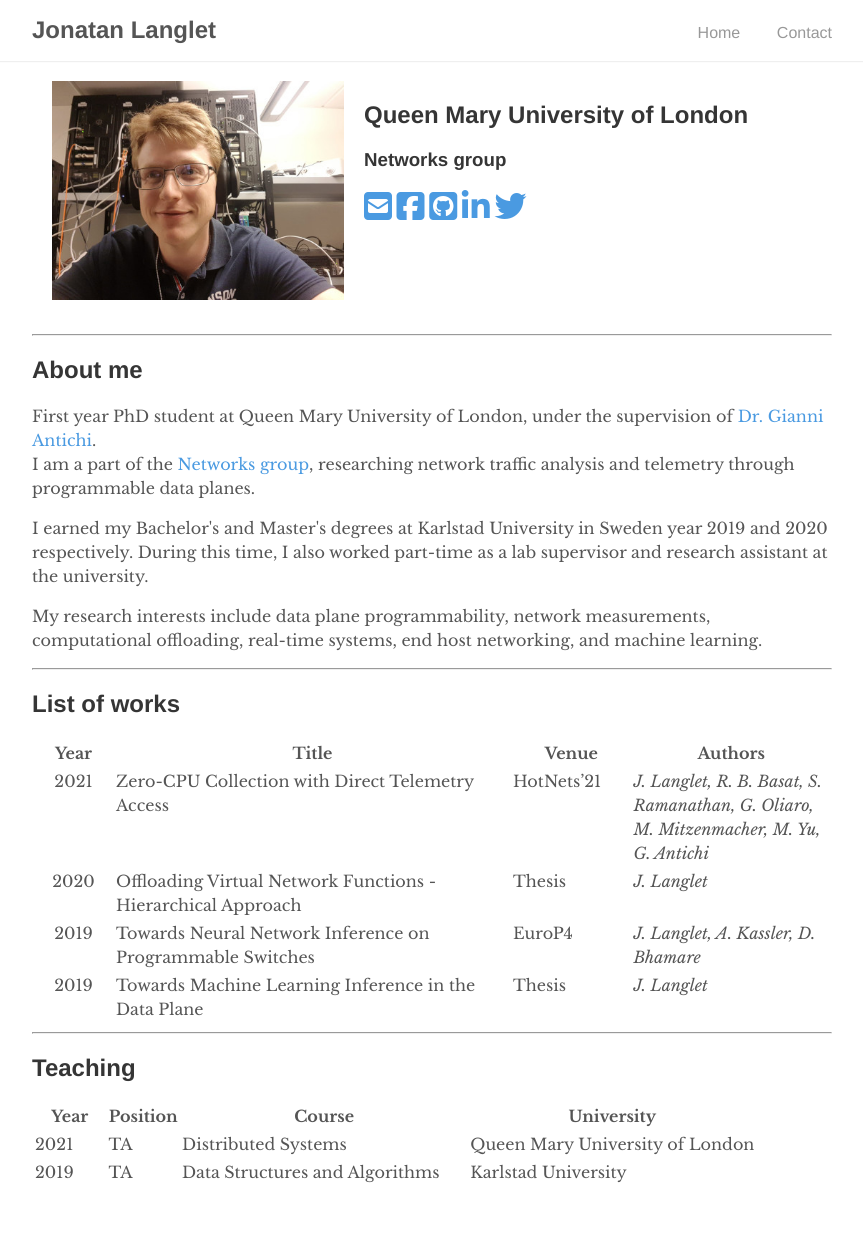
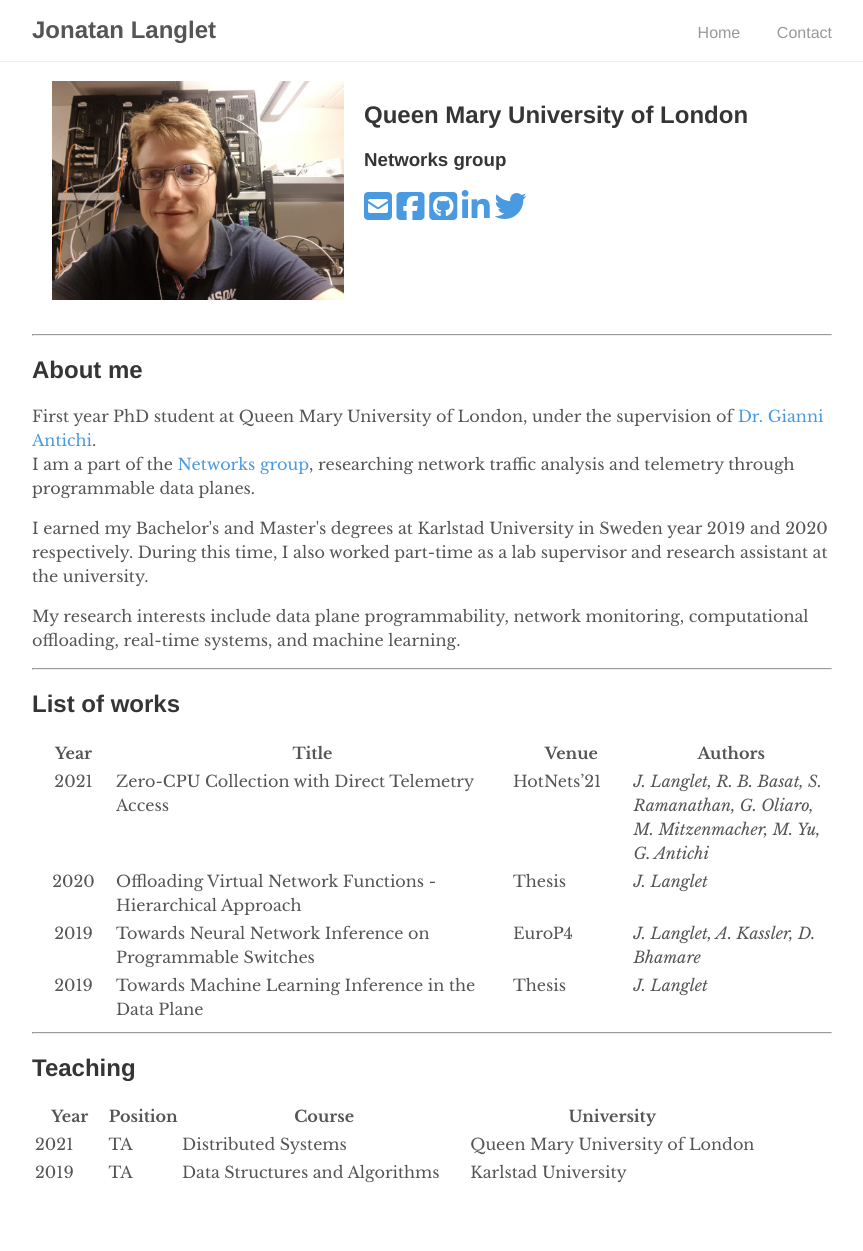
Before and after one commit to jonlanglet/jonlanglet.github.io, a Jekyll site: the page built from index.md, in a window 1280 px wide. Shown: the whole page, without its empty margins (208-1071 px from the left). Built offline with Jekyll 4.4.1, drawn with Linux system fonts in a browser that asks for light colours; nearby versions of some CDN libraries.

Commit message:
Minor research interests modification

```diff
--- a/_includes/about.html
+++ b/_includes/about.html
@@ -9,5 +9,5 @@ I earned my Bachelor's and Master's degrees at Karlstad University in Sweden yea
 During this time, I also worked part-time as a lab supervisor and research assistant at the university.
 </p>
 <p>
-My research interests include data plane programmability, network measurements, computational offloading, real-time systems, end host networking, and machine learning.
+My research interests include data plane programmability, network monitoring, computational offloading, real-time systems, and machine learning.
 </p>
```
